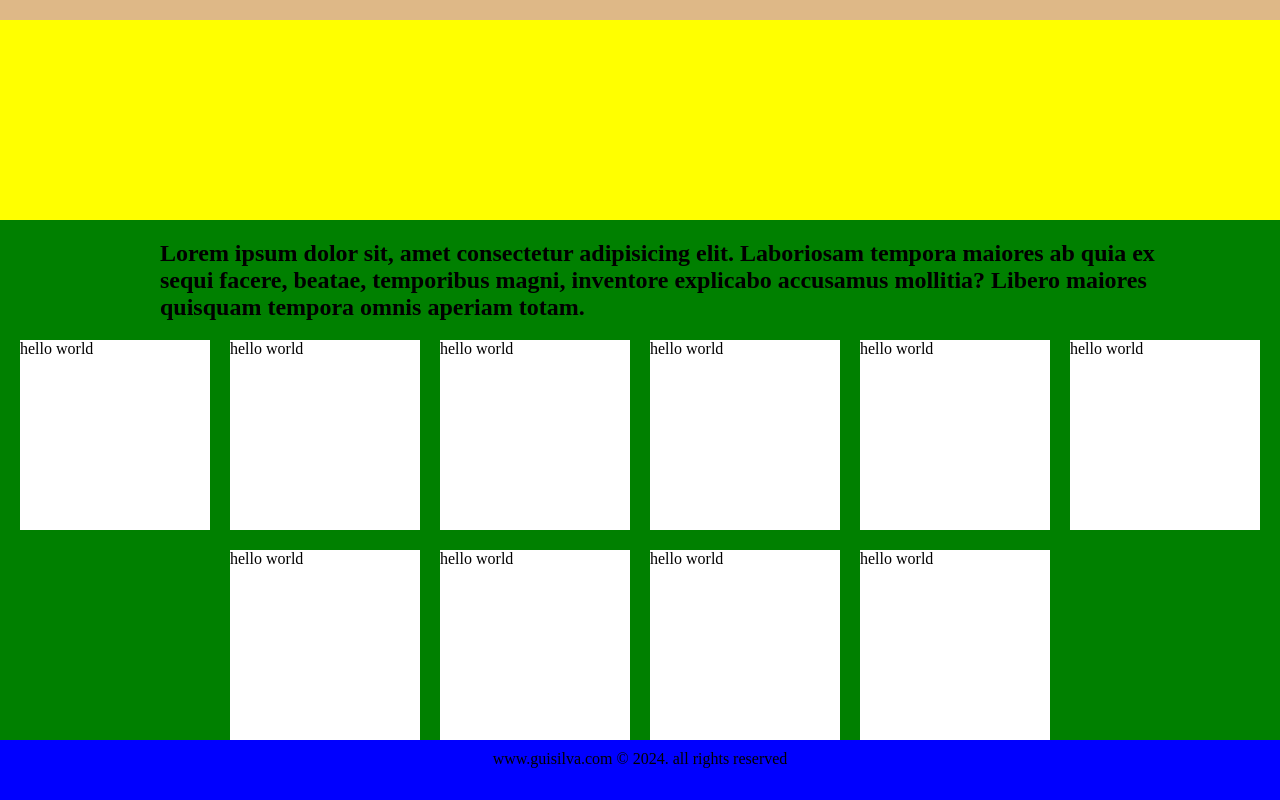
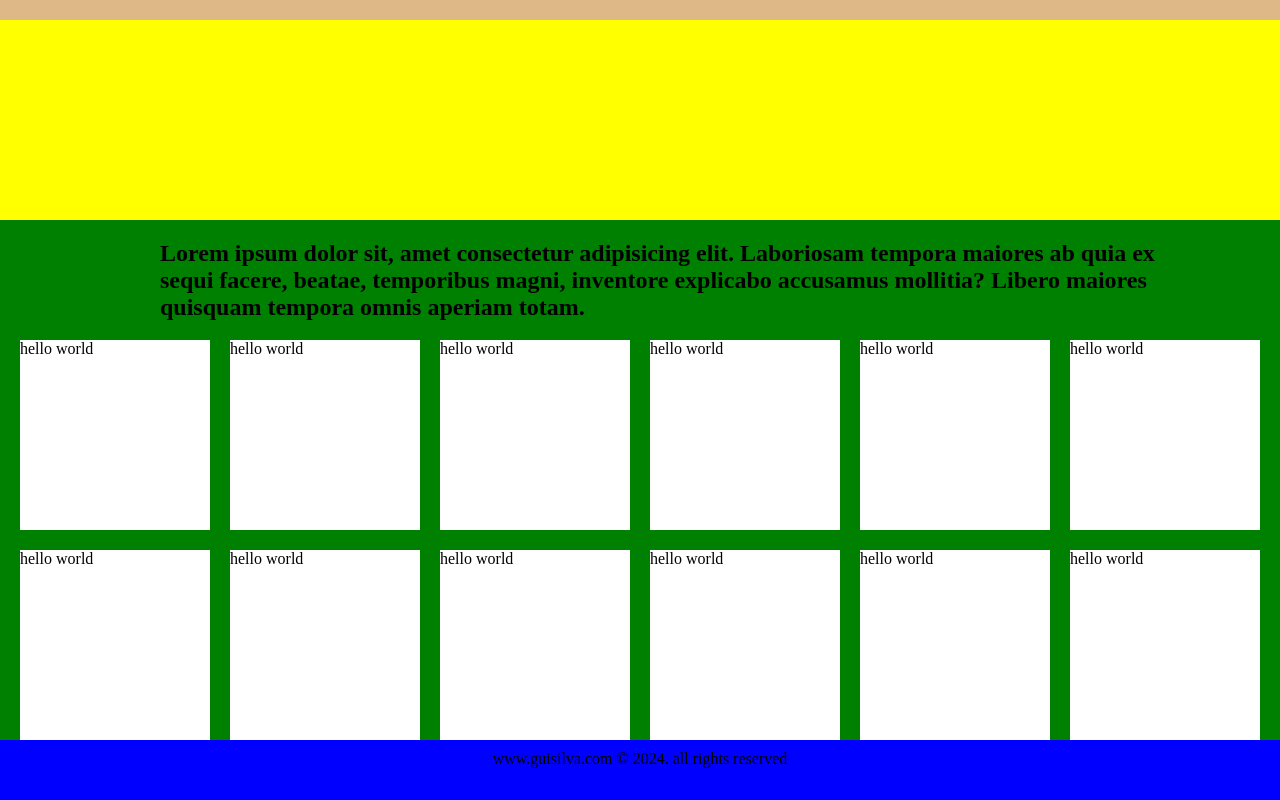
Before and after one commit to MrAngalo/Portfolio-Website, an Angular app: page /home in a window 1280 px wide. Shown: the part 1939-2739 px from the top of the page. Built offline with nearby package versions, Linux system fonts and the light colour scheme.

Commit message:
made it so cards stack nicely

```diff
--- a/src/app/homepage/homepage.component.html
+++ b/src/app/homepage/homepage.component.html
@@ -79,5 +79,7 @@
         <div class="card">hello world</div>
         <div class="card">hello world</div>
         <div class="card">hello world</div>
+        <div class="card">hello world</div>
+        <div class="card">hello world</div>
     </div>
 </div>
--- a/src/app/homepage/homepage.component.scss
+++ b/src/app/homepage/homepage.component.scss
@@ -79,8 +79,8 @@
 
 .skills {
     background: green;
-    padding: 0 calc(50% - $scrollable-cards-width / 2);
-    width: $scrollable-cards-width;
+    padding: 0 calc(50% - $skill-cards-width / 2);
+    width: $skill-cards-width;
 
     > .content {
         padding: 0 calc(50% - $content-width / 2);
--- a/src/styles.scss
+++ b/src/styles.scss
@@ -8,6 +8,8 @@ $header-height: 50px;
 $footer-width: 600px;
 $footer-height: 50px;
 $scrollable-cards-width: $content-width * 1.5;
+
+$skill-cards-width: 1300px;
 
 html,
 body {
```
